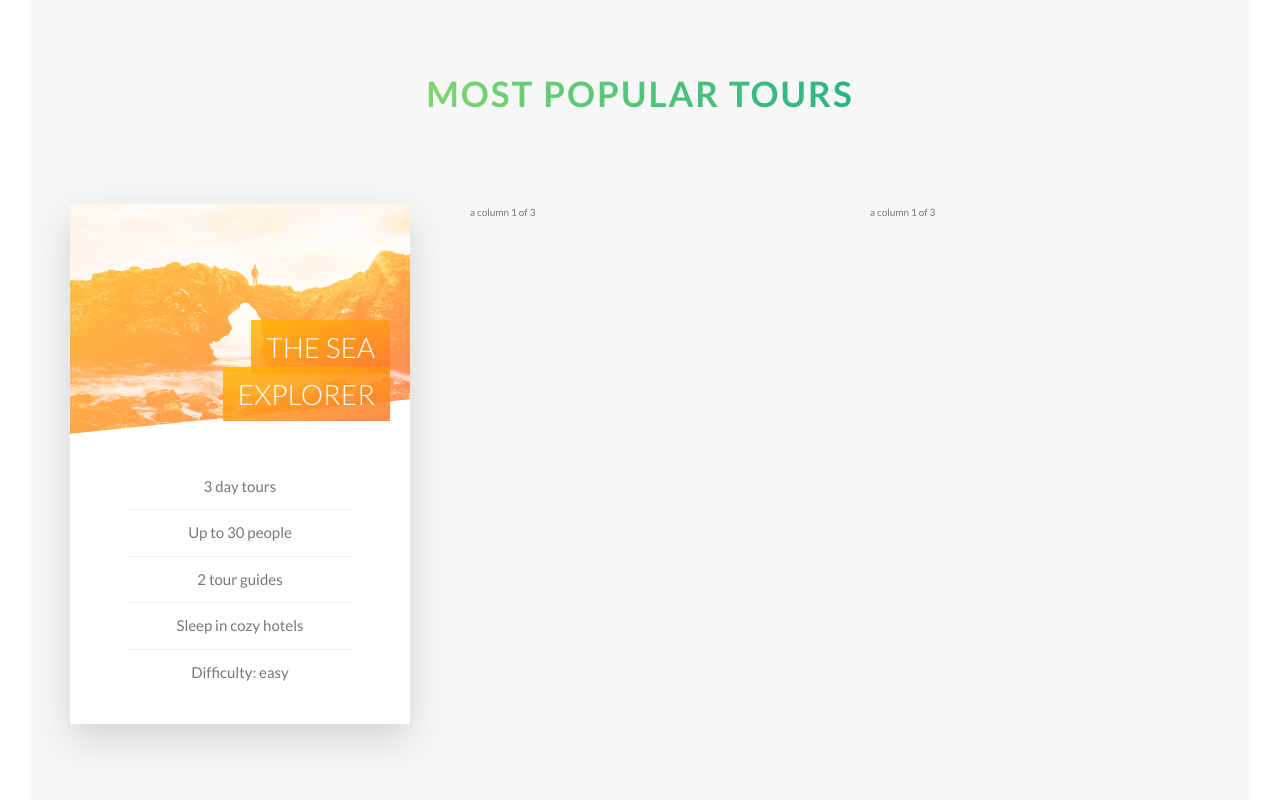
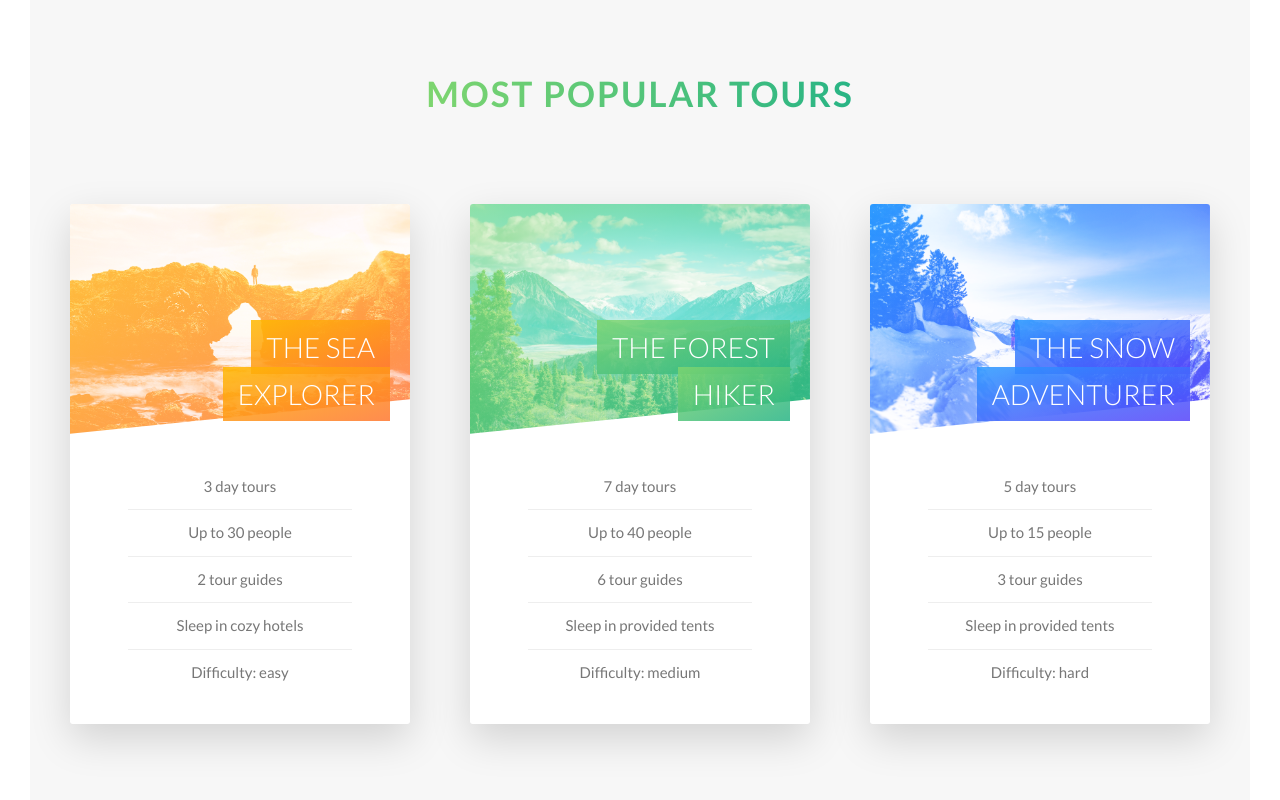
Before and after one commit to qinjinling/Natours, a website: page index.html in a window 1280 px wide. Shown: the part 2271-3071 px from the top of the page. Drawn offline with nearby package versions, Linux system fonts and the light colour scheme; files that its build step writes are made by us from their sources.

Commit message:
更新卡片组件，添加新的卡片样式和价格信息，优化背景渐变效果

```diff
--- a/index.html
+++ b/index.html
@@ -159,12 +159,76 @@
                 </div>
               </div>
               <div class="card__side card__side--back card__side--back-1">
-                BACK
+                <div class="card__cta">
+                  <div class="card__price-box">
+                    <p class="card__price-only">Only</p>
+                    <p class="card__price-value">$297</p>
+                  </div>
+                  <a href="#" class="btn btn--white">Book now!</a>
+                </div>
               </div>
             </div>
           </div>
-          <div class="col-1-of-3">a column 1 of 3</div>
-          <div class="col-1-of-3">a column 1 of 3</div>
+          <div class="col-1-of-3">
+            <div class="card">
+              <div class="card__side card__side--front">
+                <div class="card__picture card__picture--2">&nbsp;</div>
+                <h4 class="card__heading">
+                  <span class="card__heading-span card__heading-span--2">
+                    The Forest Hiker
+                  </span>
+                </h4>
+                <div class="card__details">
+                  <ul>
+                    <li>7 day tours</li>
+                    <li>Up to 40 people</li>
+                    <li>6 tour guides</li>
+                    <li>Sleep in provided tents</li>
+                    <li>Difficulty: medium</li>
+                  </ul>
+                </div>
+              </div>
+              <div class="card__side card__side--back card__side--back-2">
+                <div class="card__cta">
+                  <div class="card__price-box">
+                    <p class="card__price-only">Only</p>
+                    <p class="card__price-value">$497</p>
+                  </div>
+                  <a href="#" class="btn btn--white">Book now!</a>
+                </div>
+              </div>
+            </div>
+          </div>
+          <div class="col-1-of-3">
+            <div class="card">
+              <div class="card__side card__side--front">
+                <div class="card__picture card__picture--3">&nbsp;</div>
+                <h4 class="card__heading">
+                  <span class="card__heading-span card__heading-span--3">
+                    The Snow Adventurer
+                  </span>
+                </h4>
+                <div class="card__details">
+                  <ul>
+                    <li>5 day tours</li>
+                    <li>Up to 15 people</li>
+                    <li>3 tour guides</li>
+                    <li>Sleep in provided tents</li>
+                    <li>Difficulty: hard</li>
+                  </ul>
+                </div>
+              </div>
+              <div class="card__side card__side--back card__side--back-3">
+                <div class="card__cta">
+                  <div class="card__price-box">
+                    <p class="card__price-only">Only</p>
+                    <p class="card__price-value">$897</p>
+                  </div>
+                  <a href="#" class="btn btn--white">Book now!</a>
+                </div>
+              </div>
+            </div>
+          </div>
         </div>
       </section>
     </main>
--- a/sass/components/_card.scss
+++ b/sass/components/_card.scss
@@ -31,6 +31,20 @@
           variables.$color-secondary-dark
         );
       }
+      &-2 {
+        background-image: linear-gradient(
+          to right bottom,
+          variables.$color-primary-light,
+          variables.$color-primary-dark
+        );
+      }
+      &-3 {
+        background-image: linear-gradient(
+          to right bottom,
+          variables.$color-tertiary-light,
+          variables.$color-tertiary-dark
+        );
+      }
     }
   }
 
@@ -56,6 +70,22 @@
           variables.$color-secondary-dark
         ),
         url(../img/nat-5.jpg);
+    }
+    &--2 {
+      background-image: linear-gradient(
+          to right bottom,
+          variables.$color-primary-light,
+          variables.$color-primary-dark
+        ),
+        url(../img/nat-6.jpg);
+    }
+    &--3 {
+      background-image: linear-gradient(
+          to right bottom,
+          variables.$color-tertiary-light,
+          variables.$color-tertiary-dark
+        ),
+        url(../img/nat-7.jpg);
     }
   }
 
@@ -83,6 +113,20 @@
         rgba(variables.$color-secondary-dark, 0.85)
       );
     }
+    &--2 {
+      background-image: linear-gradient(
+        to right bottom,
+        rgba(variables.$color-primary-light, 0.85),
+        rgba(variables.$color-primary-dark, 0.85)
+      );
+    }
+    &--3 {
+      background-image: linear-gradient(
+        to right bottom,
+        rgba(variables.$color-tertiary-light, 0.85),
+        rgba(variables.$color-tertiary-dark, 0.85)
+      );
+    }
   }
 
   &__details {
@@ -104,4 +148,30 @@
       }
     }
   }
+
+  // BACK SIDE STYLING
+  &__cta {
+    position: absolute;
+    top: 50%;
+    left: 50%;
+    transform: translate(-50%, -50%);
+    width: 90%;
+    text-align: center;
+  }
+
+  &__price-box {
+    text-align: center;
+    color: variables.$color-white;
+    margin-bottom: 8rem;
+  }
+
+  &__price-only {
+    font-size: 1.4rem;
+    text-transform: uppercase;
+  }
+
+  &__price-value {
+    font-size: 6rem;
+    font-weight: 100;
+  }
 }
```
